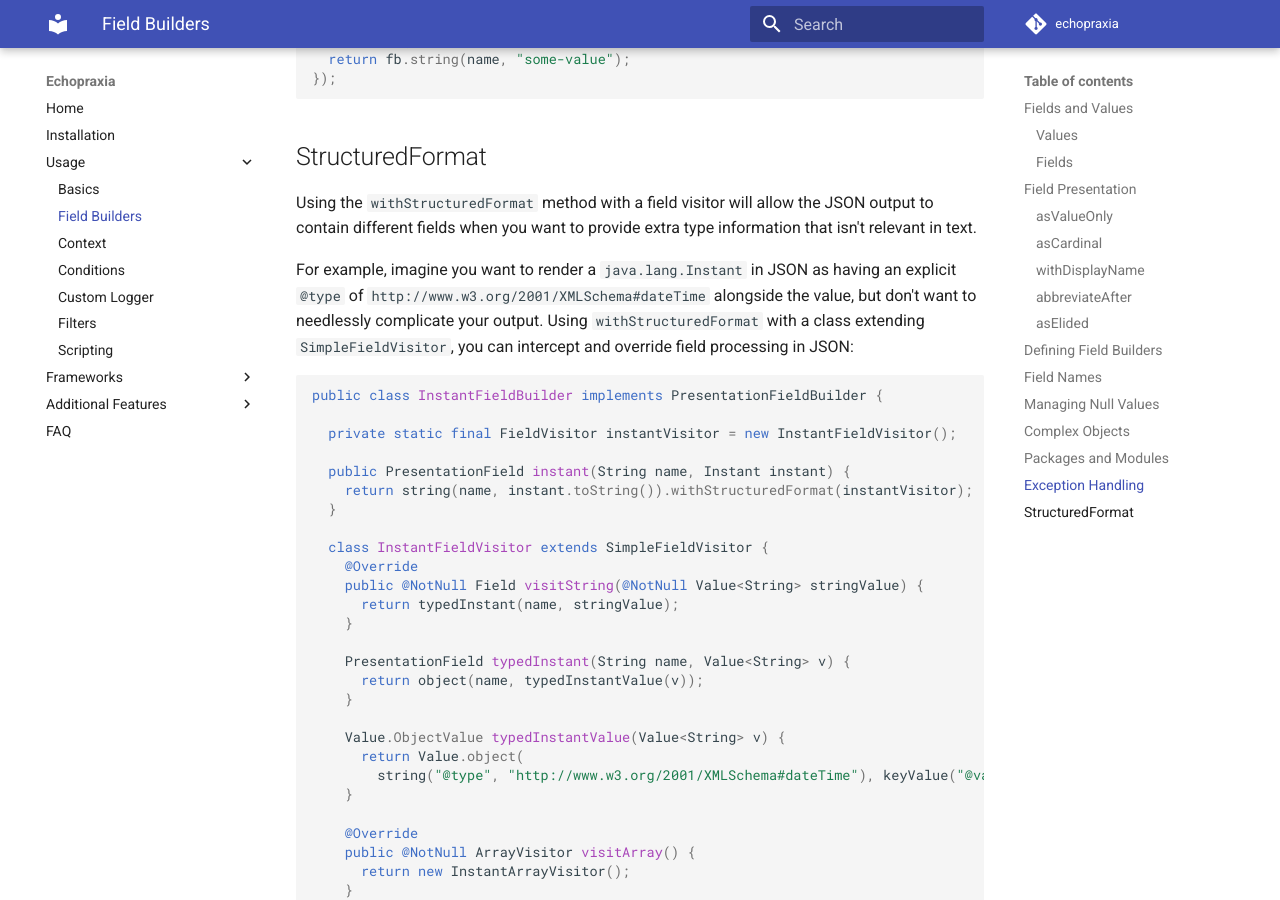
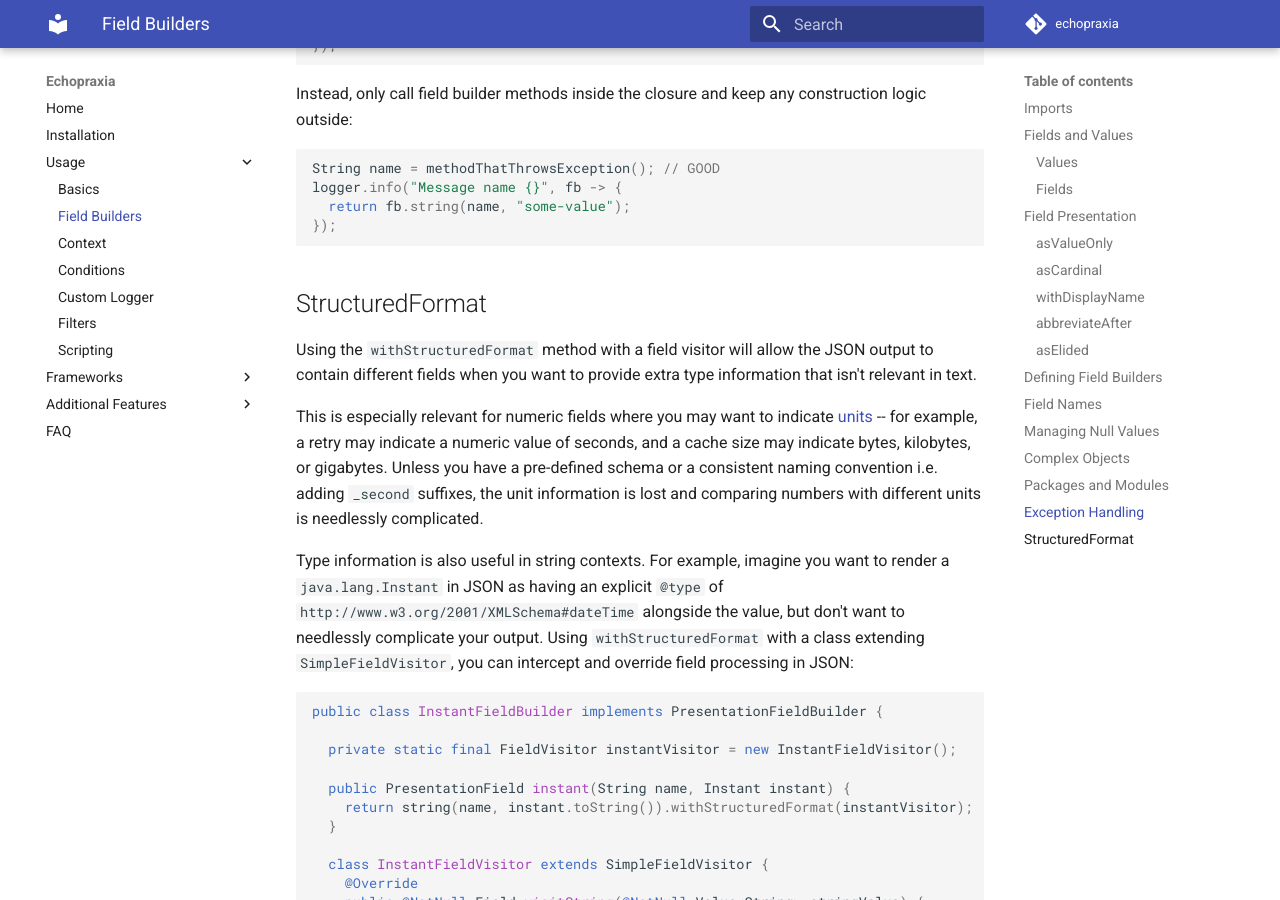
Before and after one commit to tersesystems/echopraxia, an MkDocs documentation site: the page built from docs/usage/fieldbuilder.md, in a window 1280 px wide and 900 px high, scrolled down 9531 px. Built offline with MkDocs 1.6.1 and Material for MkDocs 9.7.7, drawn with Linux system fonts in a browser that asks for light colours; comment, search, counter and statistics services are not loaded; the version menu is left out; some of the changed text lies outside the part shown.

Commit message:
Update field builder docs

````diff
--- a/docs/usage/fieldbuilder.md
+++ b/docs/usage/fieldbuilder.md
@@ -2,9 +2,17 @@
 
 To do most useful things in Echopraxia, you'll want to define field builders.  This page explains the overall API of fields and values, what a field builder does, and how to use it.
 
+## Imports
+
+Start by importing the API package.  Everything relevant to field building will be in there.
+
+```java
+import com.tersesystems.echopraxia.api.*;
+```
+
 ## Fields and Values
 
-Structured logging in Echopraxia is defined using `com.tersesystems.echopraxia.api.Field` and `com.tersesystems.echopraxia.api.Value`.  A `Field` consists of a `name()` that is a `String`, and a `value()` of type `Value<?>`.
+Structured logging in Echopraxia is defined using `Field` and `Value`.  A `Field` consists of a `name()` that is a `String`, and a `value()` of type `Value<?>`.
 
 ### Values
 
@@ -373,7 +381,9 @@
 
 Using the `withStructuredFormat` method with a field visitor will allow the JSON output to contain different fields when you want to provide extra type information that isn't relevant in text.
 
-For example, imagine you want to render a `java.lang.Instant` in JSON as having an explicit `@type` of `http://www.w3.org/2001/XMLSchema#dateTime` alongside the value, but don't want to needlessly complicate your output.  Using `withStructuredFormat` with a class extending `SimpleFieldVisitor`, you can intercept and override field processing in JSON:
+This is especially relevant for numeric fields where you may want to indicate [units](https://erikerlandson.github.io/blog/2020/04/26/your-data-type-is-a-unit/) -- for example, a retry may indicate a numeric value of seconds, and a cache size may indicate bytes, kilobytes, or gigabytes.  Unless you have a pre-defined schema or a consistent naming convention i.e. adding `_second` suffixes, the unit information is lost and comparing numbers with different units is needlessly complicated.
+
+Type information is also useful in string contexts.  For example, imagine you want to render a `java.lang.Instant` in JSON as having an explicit `@type` of `http://www.w3.org/2001/XMLSchema#dateTime` alongside the value, but don't want to needlessly complicate your output.  Using `withStructuredFormat` with a class extending `SimpleFieldVisitor`, you can intercept and override field processing in JSON:
 
 ```java
 public class InstantFieldBuilder implements PresentationFieldBuilder {
@@ -430,3 +440,5 @@
   }
 }
 ```
+
+This also applies to Java durations using `ISO-8601` which you could mark with a `"@type": "https://schema.org/Duration"` and so on.
````
